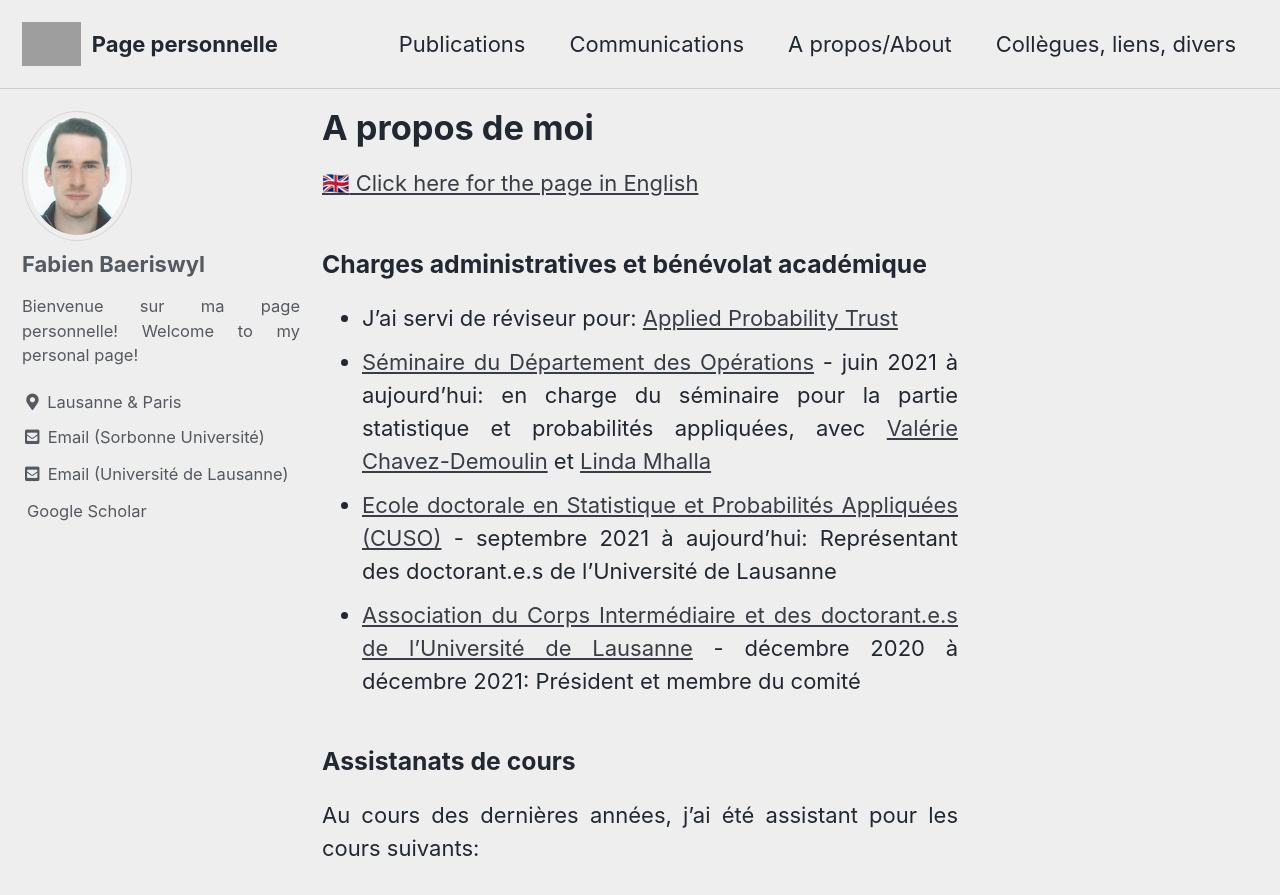
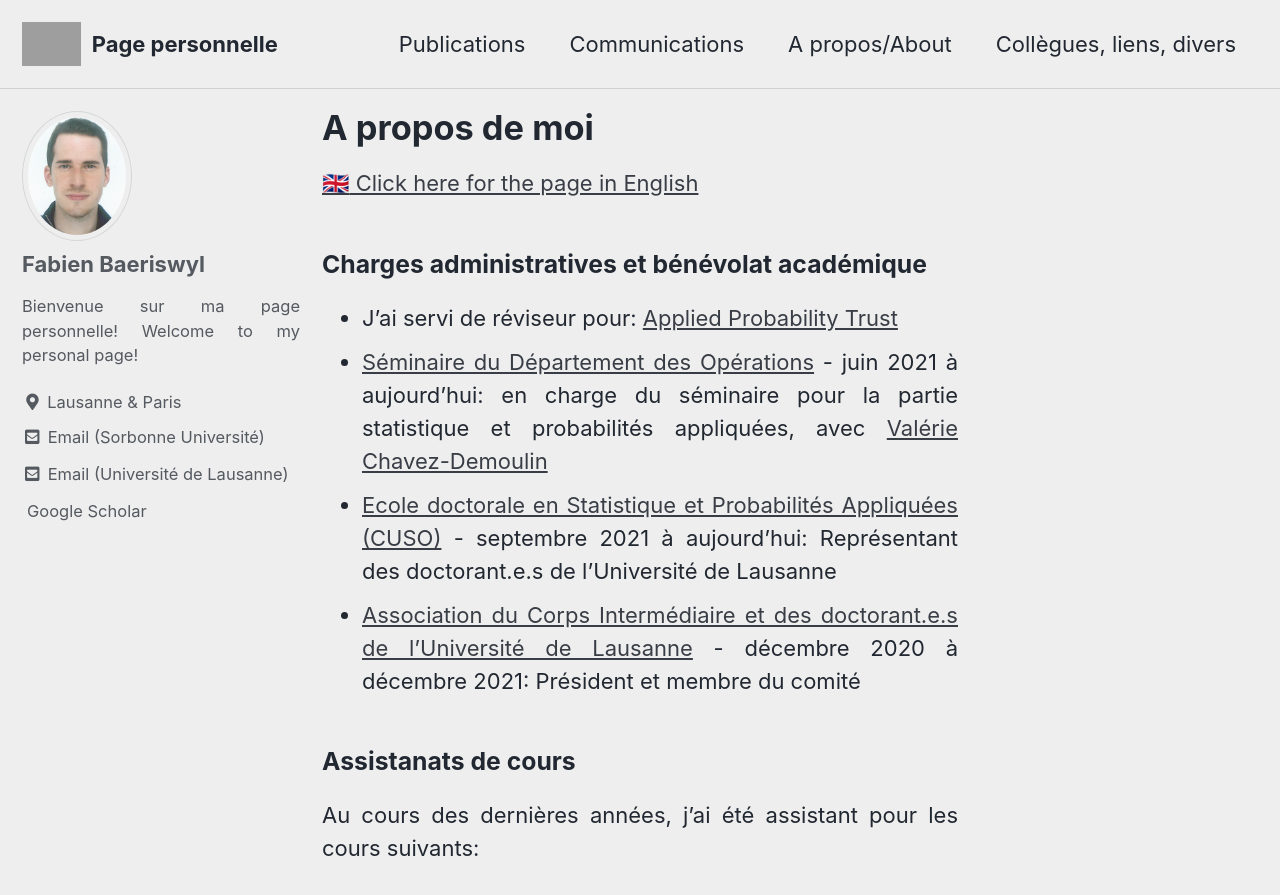
Before and after one commit to hplaninic/hrvoje.planinic.github.io, a Jekyll site: the page built from _pages/apropos.md, in a window 1280 px wide and 900 px high. Shown: the top 895 px of the window. Built offline with Jekyll 4.4.1, drawn with Linux system fonts in a browser that asks for light colours; cached includes are drawn as plain includes; emoji names are drawn with the system emoji font; a style sheet for code colours, icons or effects is not loaded; grey boxes are pictures that could not be loaded.

Commit message:
Update apropos.md

```diff
--- a/_pages/apropos.md
+++ b/_pages/apropos.md
@@ -11,7 +11,7 @@
 ### Charges administratives et bénévolat académique
 
 - J'ai servi de réviseur pour: [Applied Probability Trust](https://www.cambridge.org/core/societies/applied-probability-trust)
-- [Séminaire du Département des Opérations](https://do-seminar-unil.github.io) - juin 2021 à aujourd'hui: en charge du séminaire pour la partie statistique et probabilités appliquées, avec [Valérie Chavez-Demoulin](https://hecnet.unil.ch/hec/recherche/fiche?pnom=vchavez&dyn_lang=fr) et [Linda Mhalla](https://lindamhalla.netlify.app)
+- [Séminaire du Département des Opérations](https://do-seminar-unil.github.io) - juin 2021 à aujourd'hui: en charge du séminaire pour la partie statistique et probabilités appliquées, avec [Valérie Chavez-Demoulin](www.unil.ch/unisciences/valeriechavez)
 - [Ecole doctorale en Statistique et Probabilités Appliquées (CUSO)](https://statistique.cuso.ch/accueil) - septembre 2021 à aujourd'hui: Représentant des doctorant.e.s de l'Université de Lausanne
 - [Association du Corps Intermédiaire et des doctorant.e.s de l'Université de Lausanne](https://wp.unil.ch/acidul/) - décembre 2020 à décembre 2021: Président et membre du comité
 
```
